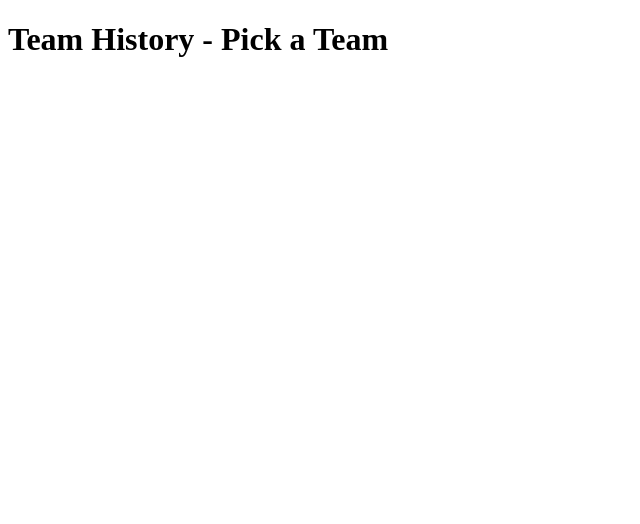
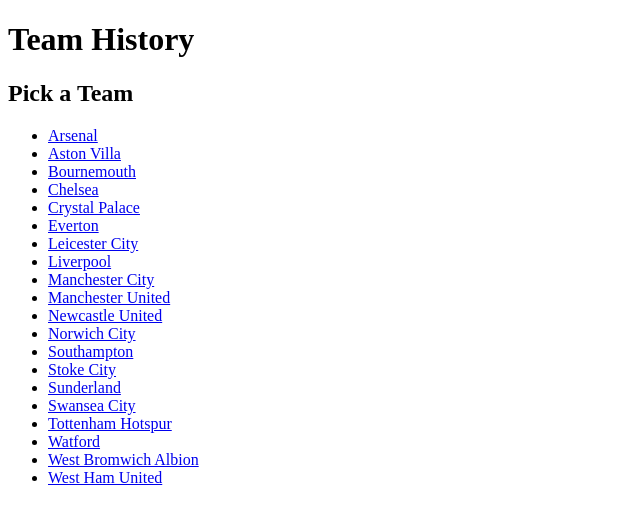
Before and after one commit to bvs90/teamHistory, a website: page client/index.html at #/home in a window 1280 px wide. Shown: the whole page, without its empty margins (0-640 px from the left). Drawn offline with Linux system fonts and the light colour scheme.

Commit message:
Add initial routing and homepage markup

```diff
--- a/client/app/app.js
+++ b/client/app/app.js
@@ -2,5 +2,25 @@
   'ui.router'
 ])
 
+.config(['$stateProvider', '$urlRouterProvider', '$locationProvider',
+  function($stateProvider, $urlRouterProvider, $locationProvider) {
 
+    $locationProvider.html5Mode({
+      enabled: true,
+      requireBase: false
+    });
+
+    $urlRouterProvider.otherwise('/home');
+
+    $stateProvider
+      .state('home', {
+        url: '/home',
+        templateUrl: 'app/views/home.html'
+      })
+      .state('stats', {
+        url: '/stats/:team',
+        template: '<h1>Now on the stats page</h1>'
+      });
+
+  }])
 ;
--- /dev/null
+++ b/client/app/views/home.html
@@ -0,0 +1,24 @@
+<h1>Team History</h1>
+<h2>Pick a Team</h2>
+<ul>
+  <li><a ui-sref="stats({team: 'ARS'})">Arsenal</a></li>
+  <li><a ui-sref="stats({team: 'ASV'})">Aston Villa</a></li>
+  <li><a ui-sref="stats({team: 'BOU'})">Bournemouth</a></li>
+  <li><a ui-sref="stats({team: 'CHE'})">Chelsea</a></li>
+  <li><a ui-sref="stats({team: 'CRP'})">Crystal Palace</a></li>
+  <li><a ui-sref="stats({team: 'EVT'})">Everton</a></li>
+  <li><a ui-sref="stats({team: 'LEI'})">Leicester City</a></li>
+  <li><a ui-sref="stats({team: 'LIV'})">Liverpool</a></li>
+  <li><a ui-sref="stats({team: 'MAC'})">Manchester City</a></li>
+  <li><a ui-sref="stats({team: 'MAN'})">Manchester United</a></li>
+  <li><a ui-sref="stats({team: 'NEW'})">Newcastle United</a></li>
+  <li><a ui-sref="stats({team: 'NOR'})">Norwich City</a></li>
+  <li><a ui-sref="stats({team: 'SOU'})">Southampton</a></li>
+  <li><a ui-sref="stats({team: 'STK'})">Stoke City</a></li>
+  <li><a ui-sref="stats({team: 'SUN'})">Sunderland</a></li>
+  <li><a ui-sref="stats({team: 'SWA'})">Swansea City</a></li>
+  <li><a ui-sref="stats({team: 'THS'})">Tottenham Hotspur</a></li>
+  <li><a ui-sref="stats({team: 'WAT'})">Watford</a></li>
+  <li><a ui-sref="stats({team: 'WBA'})">West Bromwich Albion</a></li>
+  <li><a ui-sref="stats({team: 'WHU'})">West Ham United</a></li>
+</ul>
--- a/client/index.html
+++ b/client/index.html
@@ -8,7 +8,7 @@
 
 </head>
 <body>
-  <h1>Team History - Pick a Team</h1>
+  <ui-view></ui-view>
 
   <script src="./app/app.js"></script>
 </body>
```
